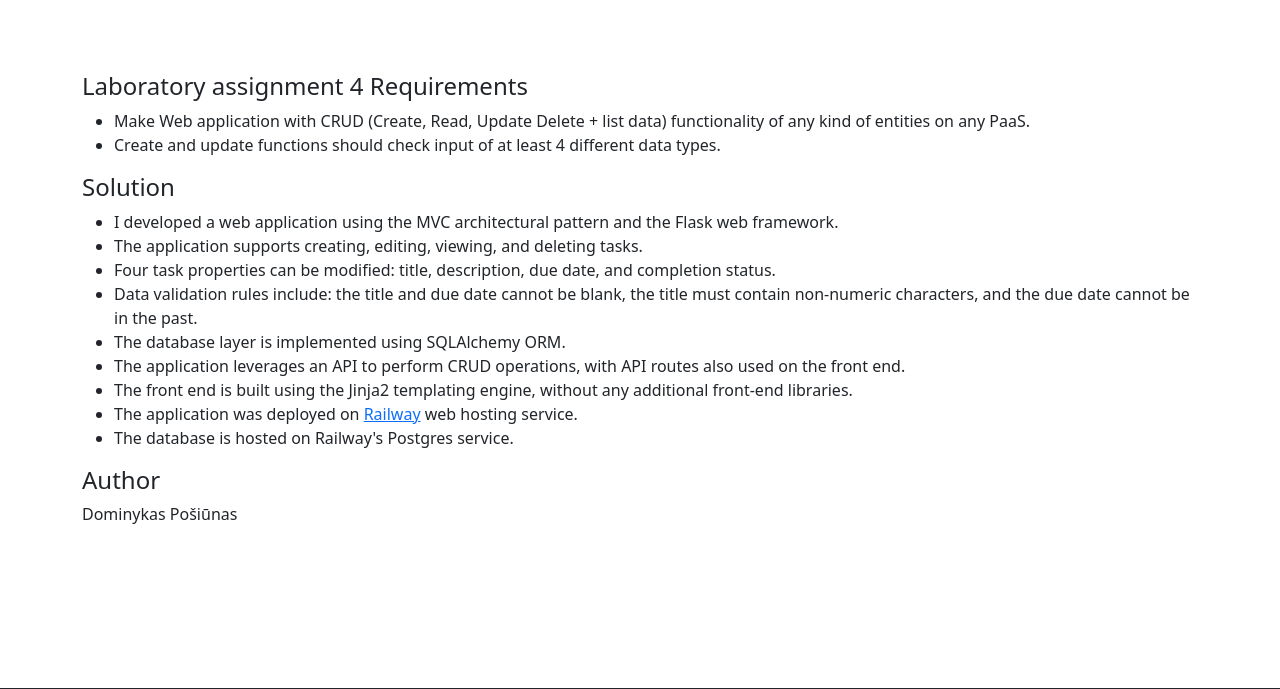
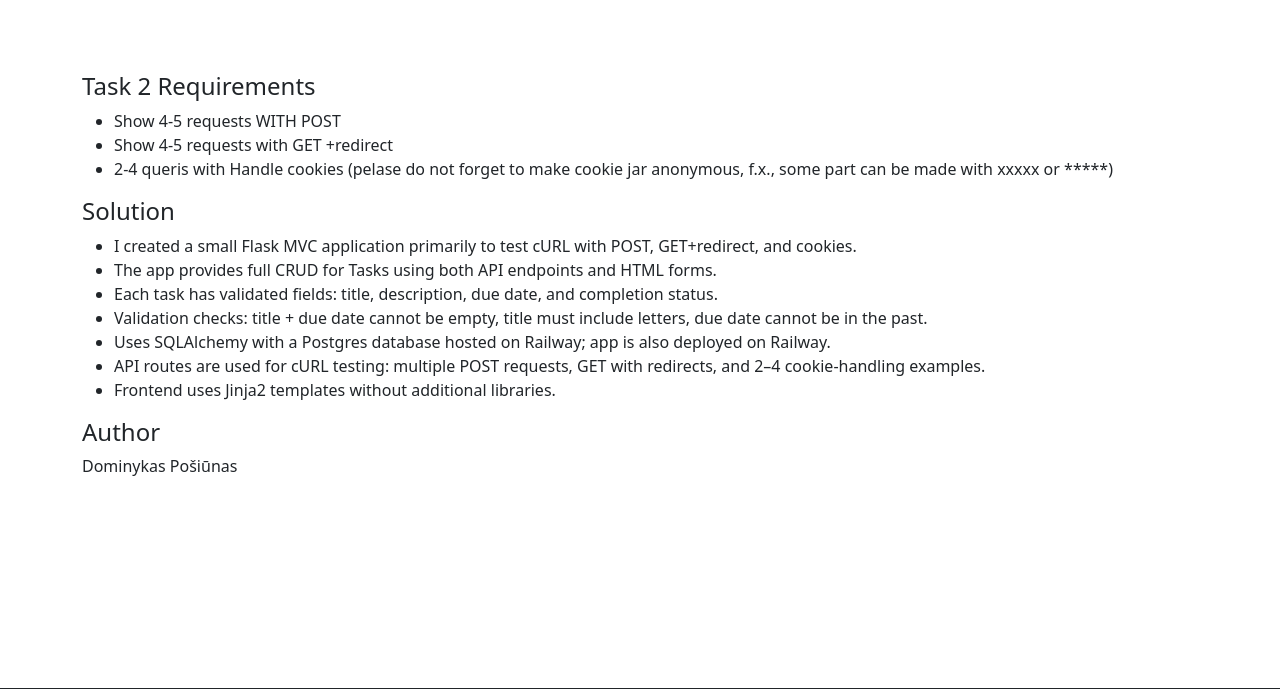
Before and after one commit to Dronzillla/vu_cloud_lab3, a Flask app: page / in a window 1280 px wide. Shown: the part 56-745 px from the top of the page. Run offline with Flask 3, Linux system fonts and the light colour scheme; parts of the project's set-up code (start-up, migrations or seed data) failed here and were passed over.

Commit message:
Update main page

```diff
--- a/blueprintapp/blueprints/core/templates/core/index.html
+++ b/blueprintapp/blueprints/core/templates/core/index.html
@@ -4,23 +4,23 @@
 <body>
     <section class="container">
 
-        <h4>Laboratory assignment 4 Requirements</h4>
+
+        <h4>Task 2 Requirements</h4>
         <ul>
-            <li>Make Web application with CRUD (Create, Read, Update Delete + list data) functionality of any kind of entities on any PaaS.</li>
-            <li>Create and update functions should check input of at least 4 different data types.</li>
+            <li>Show 4-5 requests WITH POST</li>
+            <li>Show 4-5 requests with GET +redirect</li>
+            <li>2-4 queris with Handle cookies (pelase do not forget to make cookie jar anonymous, f.x., some part can be made with xxxxx or *****)</li>
         </ul>
 
         <h4>Solution</h4>
         <ul>
-            <li>I developed a web application using the MVC architectural pattern and the Flask web framework.</li>
-            <li>The application supports creating, editing, viewing, and deleting tasks.</li>
-            <li>Four task properties can be modified: title, description, due date, and completion status.</li>
-            <li>Data validation rules include: the title and due date cannot be blank, the title must contain non-numeric characters, and the due date cannot be in the past.</li>
-            <li>The database layer is implemented using SQLAlchemy ORM.</li>
-            <li>The application leverages an API to perform CRUD operations, with API routes also used on the front end.</li>
-            <li>The front end is built using the Jinja2 templating engine, without any additional front-end libraries.</li>
-            <li>The application was deployed on <a href="https://railway.com/" target="_blank" rel="noopener noreferrer">Railway</a> web hosting service.</li>
-            <li>The database is hosted on Railway's Postgres service.</li>
+            <li>I created a small Flask MVC application primarily to test cURL with POST, GET+redirect, and cookies.</li>
+            <li>The app provides full CRUD for Tasks using both API endpoints and HTML forms.</li>
+            <li>Each task has validated fields: title, description, due date, and completion status.</li>
+            <li>Validation checks: title + due date cannot be empty, title must include letters, due date cannot be in the past.</li>
+            <li>Uses SQLAlchemy with a Postgres database hosted on Railway; app is also deployed on Railway.</li>
+            <li>API routes are used for cURL testing: multiple POST requests, GET with redirects, and 2–4 cookie-handling examples.</li>
+            <li>Frontend uses Jinja2 templates without additional libraries.</li>
         </ul>
 
         <h4>Author</h4>
```
